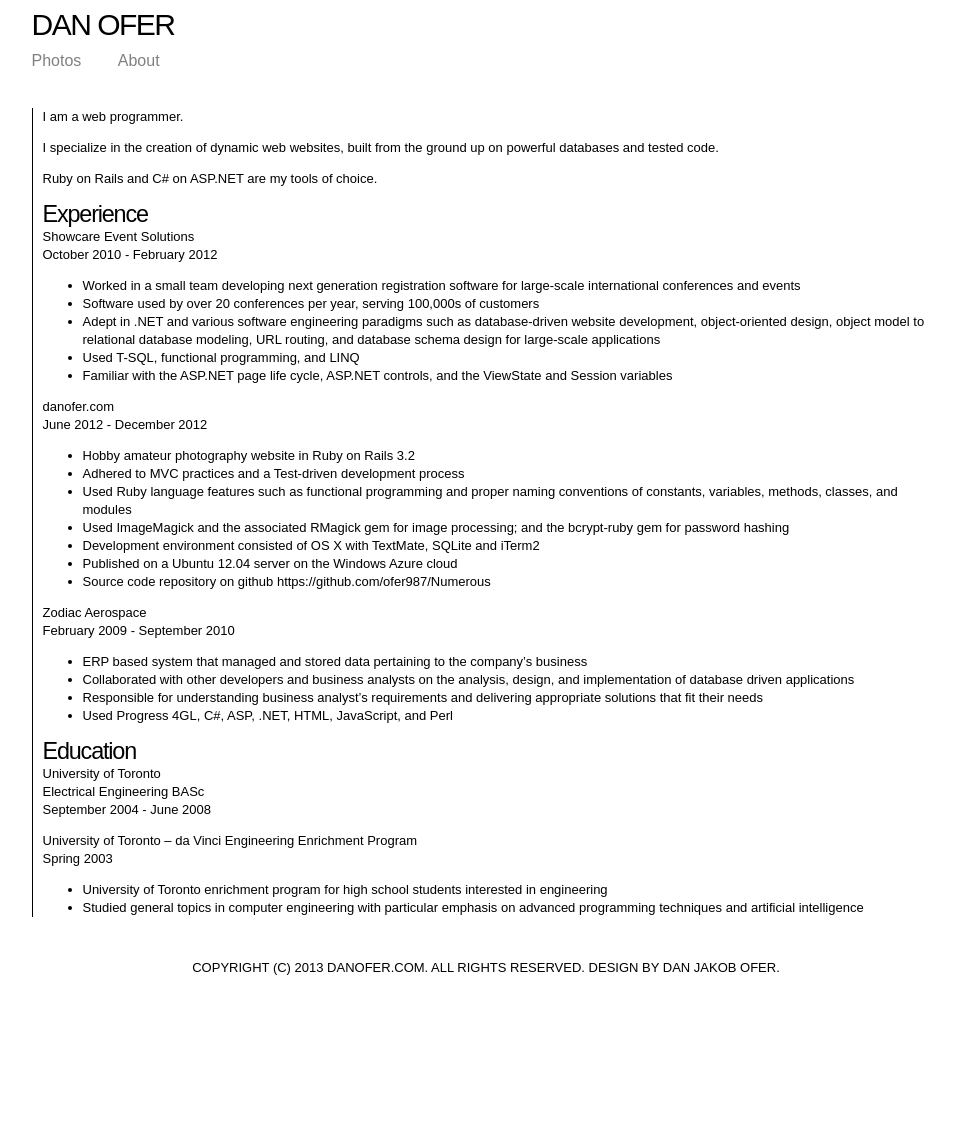
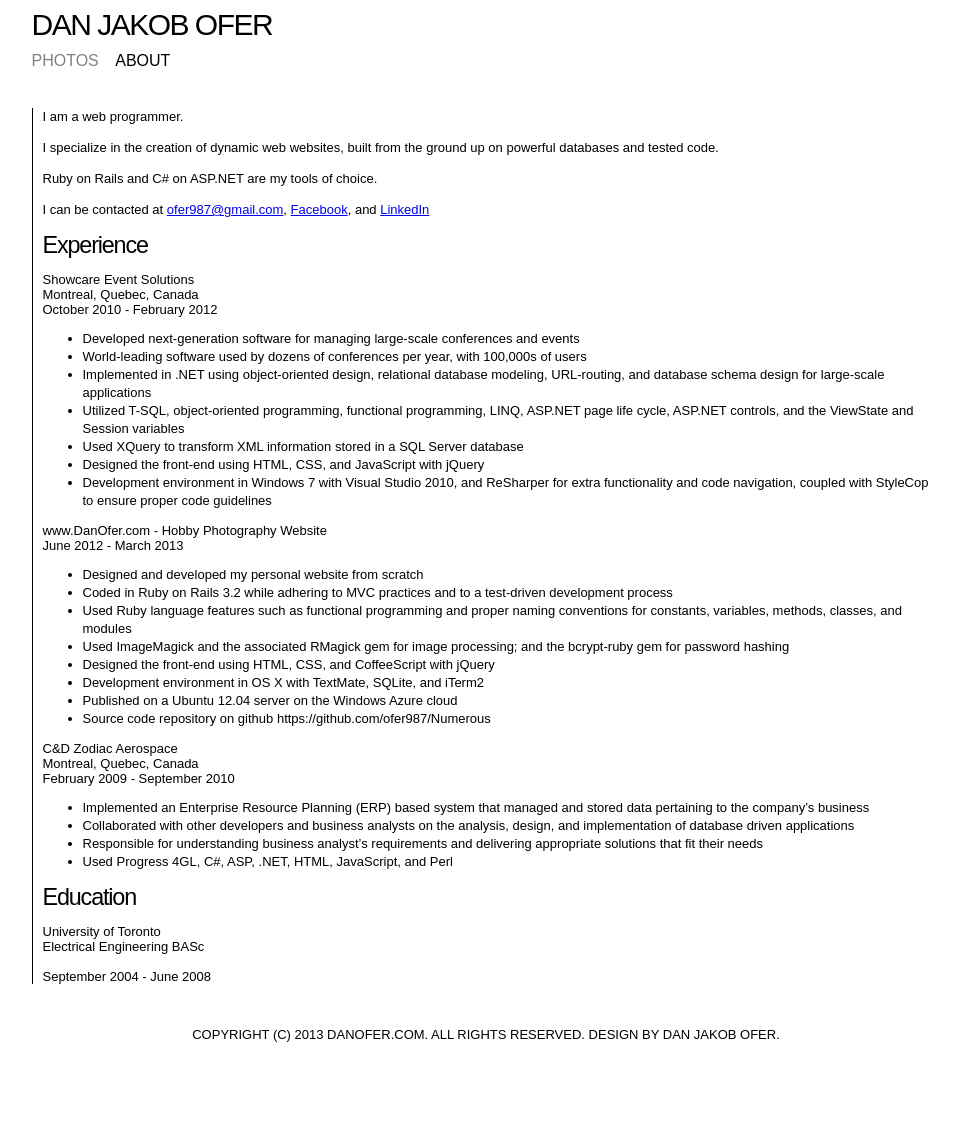
Before and after one commit to ofer987/Numerous, a Rails app: page /cv in a window 1280 px wide. Shown: the whole page, without its empty margins (154-1113 px from the left). Before the commit the page ends 975 px from the top, so only its background shows below. Run offline with Rails 7, Linux system fonts and the light colour scheme; style sheets or scripts are compiled from the project's sources; parts of the project's set-up code (start-up, migrations or seed data) failed here and were passed over; some libraries are stand-ins or nearby versions.

Commit message:
- Curriculum#index: Updated the text to include new CV changes and contact links - Header: the current selected tab is highlighted and the padding was adjusted

```diff
--- a/app/assets/javascripts/application.js
+++ b/app/assets/javascripts/application.js
@@ -8,18 +8,18 @@
 //= require jquery_ujs
 //= require_tree .
 
-jQuery.ajaxSetup({
-  'beforeSend': function(xhr) {xhr.setRequestHeader("Accept", "text/javascript")}
-})
+$(document).ready(function() {
+  findPageNameRegExp = /\/{1}(\w+)/i;
 
-jQuery.fn.submitWithAjax = function() {
-  this.submit(function() {
-    $.post(this.action, $(this).serialize(), null, "script");
-    return false;
-  })
-  return this;
-};
+	pageNameMatch = window.location.pathname.match(findPageNameRegExp);
 
-$(document).ready(function() {
-  $("#kaka").submitWithAjax();
+	if (pageNameMatch != null && pageNameMatch.length > 1) {
+		pageName = pageNameMatch[1];
+		pageNameItem = pageName + "-item";
+
+		$("li#" + pageNameItem).addClass("selected-item");
+	}	else if (window.location.pathname == "/") {
+		// Special case: the photos page is the index page
+		$("li#photos-item").addClass("selected-item");
+	}
 });
--- a/app/assets/stylesheets/application.css.scss
+++ b/app/assets/stylesheets/application.css.scss
@@ -72,7 +72,7 @@ div.header {
 		color: $text-color-primary;
 	}
 
-	ul {
+	ul.navigation {
 		font-size: 16px;
 		padding-top: 10px;
 		padding-left: 0px;
@@ -84,8 +84,14 @@ div.header {
 
 			a {
 				text-decoration: none;
-				padding-right: 2em;
+				padding-right: 12px;
 				color: $text-color-secondary;
+			}
+		}
+
+		li.selected-item {
+			a {
+				color: $text-color-primary;
 			}
 		}
 	}
--- a/app/assets/stylesheets/curriculum.css.scss
+++ b/app/assets/stylesheets/curriculum.css.scss
@@ -5,7 +5,7 @@
 $main-content-left-padding: 10px;
 
 .main-content {
-	span.date {
+	div.date {
 		font-size: inherit;
 	}
 }
--- a/app/views/curriculum/index.html.erb
+++ b/app/views/curriculum/index.html.erb
@@ -11,42 +11,48 @@
     Ruby on Rails and C# on ASP.NET are my tools of choice.
   </p>
 
+  <p>
+    I can be contacted at <a href="mailto:ofer987@gmail.com">ofer987@gmail.com</a>, <a href="http://www.facebook.com/ofer987">Facebook</a>, and <a href="http://ca.linkedin.com/in/ofer987">LinkedIn</a>
+  </p>
+
   <h1>Experience</h1>
   <p>
-    Showcare Event Solutions
-    <br/ >
-    <span class="date">October 2010 - February 2012</span>
+    <div>Showcare Event Solutions</div>
+    <div class="location">Montreal, Quebec, Canada</div>
+    <div class="date">October 2010 - February 2012</div>
   </p>
   <ul>
-    <li>Worked in a small team developing next generation registration software for large-scale international conferences and events</li>
-    <li>Software used by over 20 conferences per year, serving 100,000s of customers</li>
-    <li>Adept in .NET and various software engineering paradigms such as database-driven website development, object-oriented design, object model to relational database modeling, URL routing, and database schema design for large-scale applications</li>
-    <li>Used T-SQL, functional programming, and LINQ</li>
-    <li>Familiar with the ASP.NET page life cycle, ASP.NET controls, and the ViewState and Session variables</li>
+    <li>Developed next-generation software for managing large-scale conferences and events</li>
+    <li>World-leading software used by dozens of conferences per year, with 100,000s of users</li>
+    <li>Implemented in .NET using object-oriented design, relational database modeling, URL-routing, and database schema design for large-scale applications</li>
+    <li>Utilized T-SQL, object-oriented programming, functional programming, LINQ, ASP.NET page life cycle, ASP.NET controls, and the ViewState and Session variables</li>
+    <li>Used XQuery to transform XML information stored in a SQL Server database</li>
+    <li>Designed the front-end using HTML, CSS, and JavaScript with jQuery</li>
+    <li>Development environment in Windows 7 with Visual Studio 2010, and ReSharper for extra functionality and code navigation, coupled with StyleCop to ensure proper code guidelines</li>
   </ul>
 
   <p>
-    danofer.com
-    <br />
-    <span class="date">June 2012 - December 2012<span>
+    <div>www.DanOfer.com - Hobby Photography Website</div>
+    <div class="date">June 2012 - March 2013</div>
   </p>
   <ul>
-    <li>Hobby amateur photography website in Ruby on Rails 3.2</li>
-    <li>Adhered to MVC practices and a Test-driven development process</li>
-    <li>Used Ruby language features such as functional programming and proper naming conventions of constants, variables, methods, classes, and modules</li>
+    <li>Designed and developed my personal website from scratch</li>
+    <li>Coded in Ruby on Rails 3.2 while adhering to MVC practices and to a test-driven development process</li>
+    <li>Used Ruby language features such as functional programming and proper naming conventions for constants, variables, methods, classes, and modules</li>
     <li>Used ImageMagick and the associated RMagick gem for image processing; and the bcrypt-ruby gem for password hashing</li>
-    <li>Development environment consisted of OS X with TextMate, SQLite and iTerm2</li>
+    <li>Designed the front-end using HTML, CSS, and CoffeeScript with jQuery</li>
+    <li>Development environment in OS X with TextMate, SQLite, and iTerm2</li>
     <li>Published on a Ubuntu 12.04 server on the Windows Azure cloud</li>
     <li>Source code repository on github https://github.com/ofer987/Numerous</li>
   </ul>
 
   <p>
-    Zodiac Aerospace
-    <br />
-    <span class="date">February 2009 - September 2010</span>
+    <div>C&amp;D Zodiac Aerospace</div>
+    <div class="location">Montreal, Quebec, Canada</div>
+    <div class="date">February 2009 - September 2010</div>
   </p>
   <ul>
-    <li>ERP based system that managed and stored data pertaining to the company’s business</li>
+    <li>Implemented an Enterprise Resource Planning (ERP) based system that managed and stored data pertaining to the company’s business</li>
     <li>Collaborated with other developers and business analysts on the analysis, design, and implementation of database driven applications</li>
     <li>Responsible for understanding business analyst’s requirements and delivering appropriate solutions that fit their needs</li>
     <li>Used Progress 4GL, C#, ASP, .NET, HTML, JavaScript, and Perl</li>
@@ -54,20 +60,9 @@
 
   <h1>Education</h1>
   <p>
-    University of Toronto
+    <div>University of Toronto</div>
+    <div>Electrical Engineering BASc</div>
     <br />
-    Electrical Engineering BASc
-    <br />
-    <span class="date">September 2004 - June 2008<span>
+    <div class="date">September 2004 - June 2008</div>
   </p>
-
-  <p>
-    University of Toronto – da Vinci Engineering Enrichment Program
-    <br>
-    <span class="date">Spring 2003</span>
-  </p>
-  <ul>
-    <li>University of Toronto enrichment program for high school students interested in engineering</li>
-    <li>Studied general topics in computer engineering with particular emphasis on advanced programming techniques and artificial intelligence</li>
-  </ul>
 </div>
--- a/app/views/layouts/application.html.erb
+++ b/app/views/layouts/application.html.erb
@@ -8,10 +8,10 @@
 </head>
 <body>
 	<div class="header">
-	  <h1><a href="/">Dan Ofer</a></h1>
-	  <ul>
-	    <li><%= link_to "Photos", photos_path %></li>
-	    <li><%= link_to "About", "/cv" %></li>
+	  <h1><a href="/">Dan Jakob Ofer</a></h1>
+	  <ul class="navigation">
+	    <li id="photos-item"><%= link_to "PHOTOS", photos_path %></li>
+	    <li id="cv-item"><%= link_to "ABOUT", "/cv" %></li>
 	  </ul>
 	</div>
 
```
Also changed, not shown: app/assets/javascripts/curriculum.js.coffee (line endings or trailing spaces).
